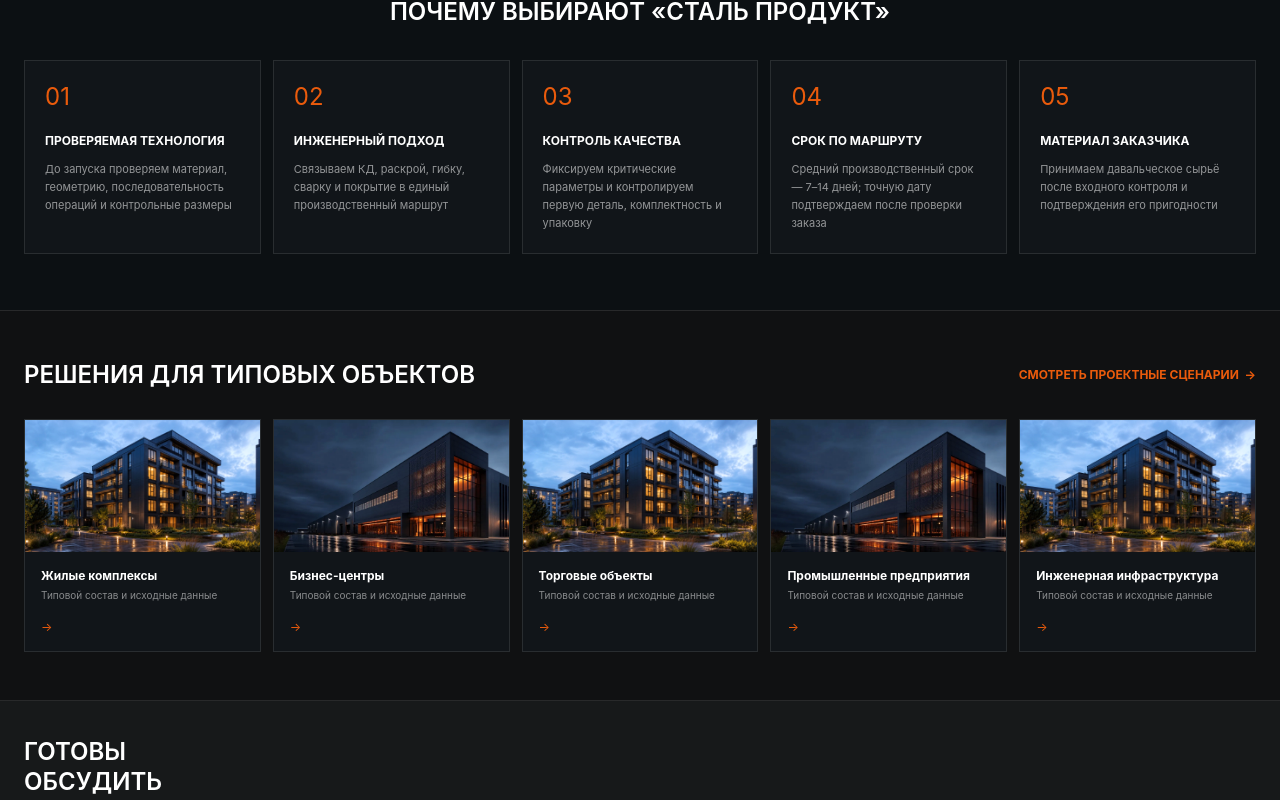
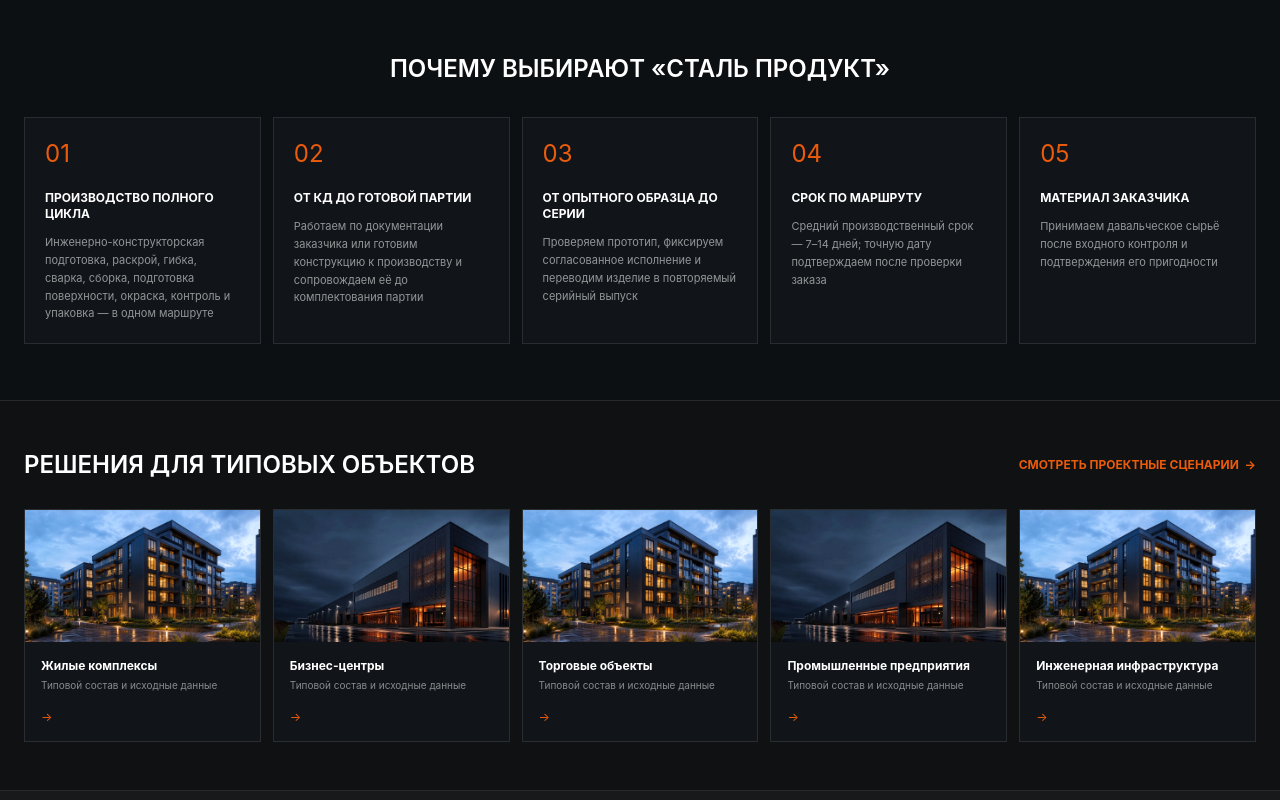
Before and after one commit to alexeyborisov19-sys/alexeyborisov19-sys-steel-probuct, a Next.js app: page / in a window 1280 px wide. Shown: the part 1599-2399 px from the top of the page. Built offline with nearby package versions, Linux system fonts and the light colour scheme; no server answers.

Commit message:
brand: strengthen proof-backed full-cycle positioning

```diff
--- a/app/(public)/company/page.tsx
+++ b/app/(public)/company/page.tsx
@@ -36,10 +36,10 @@ const solutions = [
 ];
 
 const advantages = [
-  ["Один ответственный партнёр", "Берём задачу от инженерной проработки до готовой поставки, поэтому не перекладываем ответственность между подрядчиками."],
+  ["От КД до готовой партии", "Связываем инженерно-конструкторскую подготовку, производство, покрытие, контроль, комплектацию и отгрузку в единый маршрут."],
   ["Производство полного цикла", `Инженерно-конструкторский центр, ${productionEquipment.laserComplexes} лазерных комплекса, ${productionEquipment.pressBrakes} листогибочных комплекса, ${productionEquipment.panelBenders} панельгиб, ${productionEquipment.weldingStations} сварочных поста, слесарно-доводочные операции, сборочное производство, дробеструйная и лазерная очистка, ${productionEquipment.powderCoatingBooths} камеры порошковой окраски, контроль качества, комплектация и упаковка объединены в едином маршруте.`],
-  ["Инженерная экспертиза", "Анализируем чертежи, предлагаем технологичные решения и помогаем подготовить изделие к стабильному производству."],
-  ["Предсказуемый результат", "Планируем изготовление, контролируем качество на каждом этапе и готовим продукцию к безопасной отгрузке."],
+  ["Инженерно-конструкторский центр", "Разрабатываем и проверяем КД, оцениваем технологичность, сопровождаем опытный образец и готовим изделие к повторяемому серийному выпуску."],
+  ["От опытного образца до серии", "Проверяем геометрию и сборку на прототипе, фиксируем согласованное исполнение и переносим его в повторяемую партию."],
 ];
 
 const productionCapabilities = [
--- a/app/(public)/page.tsx
+++ b/app/(public)/page.tsx
@@ -41,16 +41,16 @@ const cycle = [
 ] as const;
 const benefits = [
   [
-    "Проверяемая технология",
-    "До запуска проверяем материал, геометрию, последовательность операций и контрольные размеры",
+    "Производство полного цикла",
+    "Инженерно-конструкторская подготовка, раскрой, гибка, сварка, сборка, подготовка поверхности, окраска, контроль и упаковка — в одном маршруте",
   ],
   [
-    "Инженерный подход",
-    "Связываем КД, раскрой, гибку, сварку и покрытие в единый производственный маршрут",
+    "От КД до готовой партии",
+    "Работаем по документации заказчика или готовим конструкцию к производству и сопровождаем её до комплектования партии",
   ],
   [
-    "Контроль качества",
-    "Фиксируем критические параметры и контролируем первую деталь, комплектность и упаковку",
+    "От опытного образца до серии",
+    "Проверяем прототип, фиксируем согласованное исполнение и переводим изделие в повторяемый серийный выпуск",
   ],
   ["Срок по маршруту", `Средний производственный срок — ${productionOrderConditions.typicalLeadTime}; точную дату подтверждаем после проверки заказа`],
   ["Материал заказчика", "Принимаем давальческое сырьё после входного контроля и подтверждения его пригодности"],
--- a/app/(public)/production/page.tsx
+++ b/app/(public)/production/page.tsx
@@ -138,8 +138,8 @@ export default function ProductionPage() {
     />
     <PageLayout
       path="/production"
-      eyebrow="Производство"
-      title="Производство изделий из листового металла по КД"
+      eyebrow="Производство полного цикла"
+      title="От КД до готовой партии из листового металла"
       description="Инженерно-конструкторская подготовка, лазерный раскрой, гибка, сварка, сборка, подготовка поверхности, окраска, контроль, комплектация и упаковка в одном согласованном маршруте."
       image="/images/real-production/workshop-team.jpg" imageAlt="Производственный участок «Сталь Продукт»: специалисты за работой с изделиями из листового металла"
     >
--- a/components/Hero.tsx
+++ b/components/Hero.tsx
@@ -20,8 +20,9 @@ export function Hero() {
     <div className="absolute inset-0 bg-[radial-gradient(circle_at_78%_50%,rgba(234,91,12,.23),transparent_31%)]" aria-hidden="true" />
     <div className="container relative z-10 grid min-h-[538px] items-end pb-12 pt-16 lg:grid-cols-[1fr_auto] lg:pb-14">
       <div className="max-w-3xl">
+        <p className="mb-4 text-[11px] font-bold uppercase tracking-[.18em] text-steel-orange">Производство полного цикла · Смоленск</p>
         <h1 className="max-w-3xl text-4xl font-semibold uppercase leading-[1.04] tracking-[-.035em] sm:text-5xl lg:text-6xl">Инженерные решения<br /><span className="text-steel-orange">из листового металла</span></h1>
-        <p className="mt-6 max-w-xl text-sm leading-relaxed text-white/72 sm:text-base">Проектируем и изготавливаем детали, корпуса, фасадные и сборочные изделия по КД заказчика — от опытного образца до повторяемой серии.</p>
+        <p className="mt-6 max-w-xl text-sm leading-relaxed text-white/72 sm:text-base">От инженерно-конструкторской подготовки и КД до готовой промаркированной партии: раскрой, гибка, сварка, сборка, подготовка поверхности, окраска, контроль и упаковка в одном производственном маршруте.</p>
         <div className="mt-7 flex flex-wrap gap-3"><Link className="clip-corner bg-steel-orange px-6 py-3 text-xs font-bold uppercase transition hover:bg-orange-600" href="/contacts#contact-form">Получить расчёт&nbsp; →</Link><Link className="clip-corner border border-white/45 px-6 py-3 text-xs font-bold uppercase transition hover:border-steel-orange hover:text-steel-orange" href="/production#production-video">◉&nbsp; Смотреть производство</Link></div>
         <p className="mt-5 text-[11px] leading-5 text-white/60">♢&nbsp; Принимаем PDF, DXF, DWG и STEP · Работаем с давальческим материалом после входного контроля</p>
       </div>
```
Also changed, not shown: 2 other files (tests, documents, lock files or other folders).
